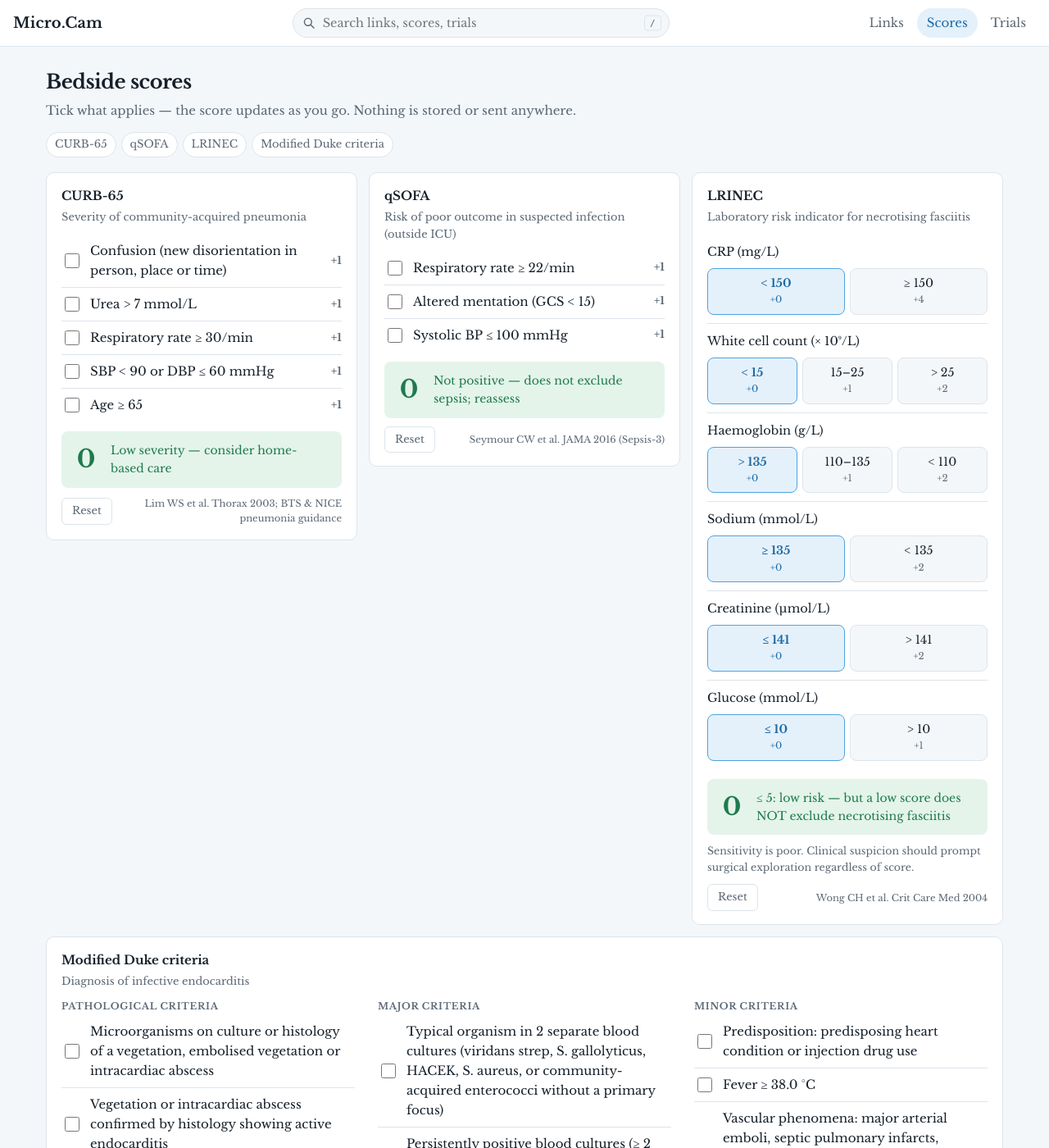
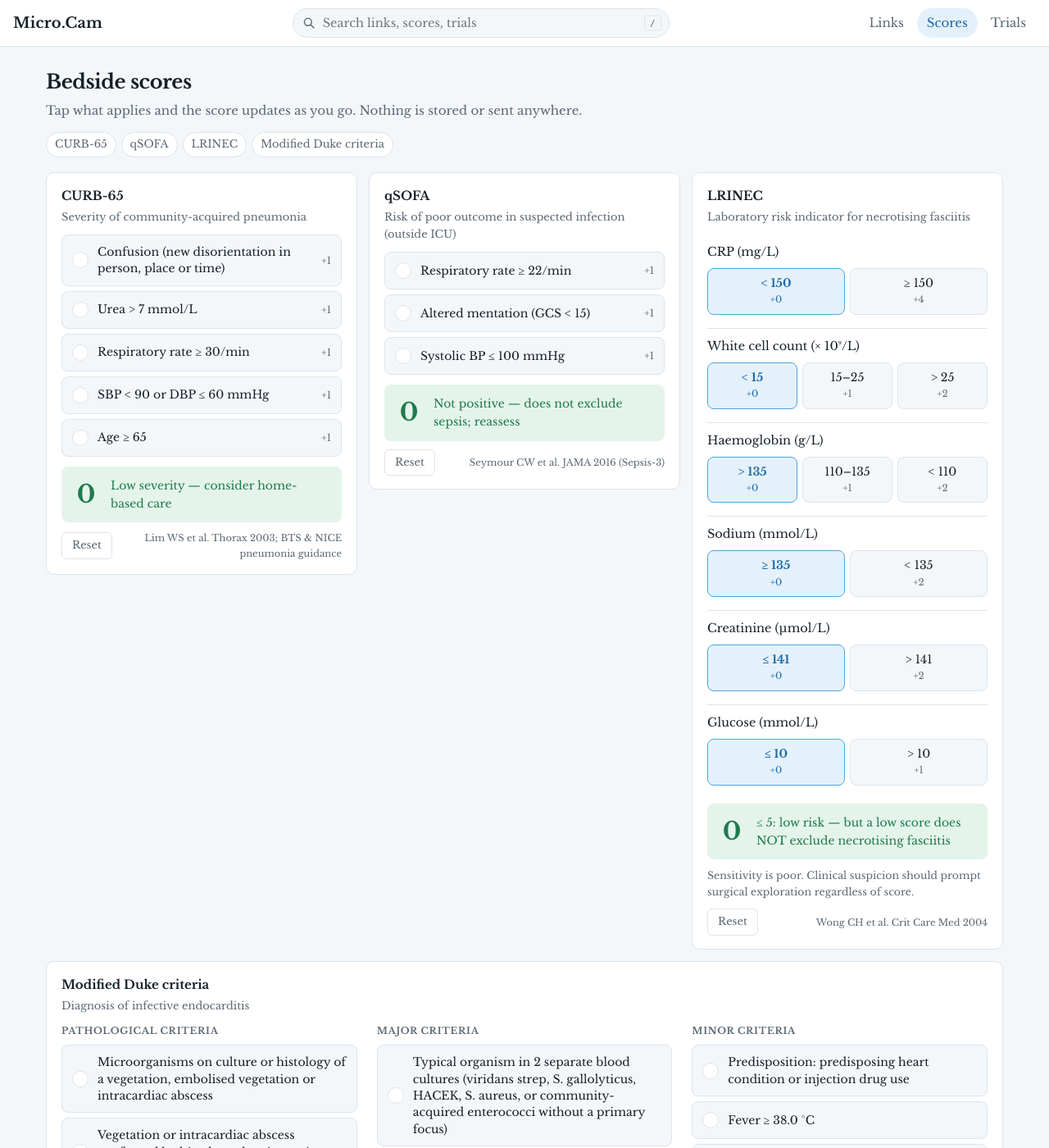
Before and after one commit to bucklesthomas/Micro.Cam, a Jekyll site: the page built from scores.html, in a window 1280 px wide and 1400 px high. Shown: the whole window at 82% size. Built offline with Jekyll 4.4.1, drawn with Linux system fonts in a browser that asks for light colours.

Commit message:
Show CURB-65, qSOFA and Duke criteria as selectable boxes to match LRINEC
Co-Authored-By: Claude Opus 5.5 <noreply@anthropic.com>
Claude-Session: https://claude.ai/code/session_014umjqCS9d4umYuNKooKA4U

```diff
--- a/assets/css/style.css
+++ b/assets/css/style.css
@@ -334,3 +334,28 @@ fieldset.row.choice:first-child { border-top: 0; }
   .ss-kbd { display: none; }
   html { scroll-padding-top: 120px; }
 }
+
+/* Yes/no criteria as selectable boxes (CURB-65, qSOFA, Duke) */
+.score form { gap: 6px; }
+.group { gap: 6px; }
+.subhead { margin-bottom: 2px; }
+.score form > .subhead:not(:first-child), .group .subhead { margin-top: 0; }
+.opt.toggle {
+  flex-direction: row; align-items: center; justify-content: flex-start; gap: 11px;
+  min-height: 46px; padding: 10px 12px; text-align: left;
+}
+.opt.toggle .opt-text { flex: 1; min-width: 0; font-size: 14px; line-height: 1.45; }
+.opt.toggle .opt-pts { flex: none; font-size: 12px; }
+.tick {
+  flex: none; width: 20px; height: 20px; border-radius: 50%;
+  border: 1.5px solid var(--line); background: var(--surface);
+  display: grid; place-items: center;
+}
+.tick::after {
+  content: ""; width: 6px; height: 10px; margin-top: -2px;
+  border: solid var(--surface); border-width: 0 2px 2px 0; transform: rotate(45deg); opacity: 0;
+}
+.opt.toggle:has(input:checked) .tick { background: var(--accent); border-color: var(--accent); }
+.opt.toggle:has(input:checked) .tick::after { opacity: 1; }
+.opt.toggle:has(input:checked) .opt-text { font-weight: 400; color: var(--ink); }
+.score.wide form { gap: 18px 24px; }
--- a/assets/js/scores.js
+++ b/assets/js/scores.js
@@ -2,10 +2,10 @@
  * Score definitions. To add a points-based score, copy the CURB-65 block.
  *
  * items:
- *   { label, pts }                         → checkbox worth pts
+ *   { label, pts }                         → selectable box worth pts
  *   { label, options: [[text, pts], ...] } → a row of selectable boxes, one per option
  *   { heading: 'text' }                    → small subheading inside the card
- *   { label, group: 'major' }              → checkbox counted by group (used by Duke)
+ *   { label, group: 'major' }              → selectable box counted by group (used by Duke)
  *
  * Points scores use `bands`: the first band with total <= max is shown.
  * Classification tools (like Duke) use `evaluate(counts)` instead, returning
@@ -126,12 +126,14 @@ var SCORES = [
                   '</span><span class="opt-pts">+' + o[1] + '</span></label>';
         });
         html += '</div></fieldset>';
-      } else if (it.group) {
-        html += '<label class="row" for="' + fid + '"><input type="checkbox" id="' + fid + '" data-group="' + it.group + '"' +
-                (it.key ? ' data-key="' + it.key + '"' : '') + '><span>' + it.label + '</span></label>';
       } else {
-        html += '<label class="row" for="' + fid + '"><input type="checkbox" id="' + fid + '" value="' + it.pts + '">' +
-                '<span>' + it.label + '</span><b>+' + it.pts + '</b></label>';
+        // Yes/no criterion: the whole criterion is one selectable box
+        var attrs = it.group
+          ? ' data-group="' + it.group + '"' + (it.key ? ' data-key="' + it.key + '"' : '')
+          : ' value="' + it.pts + '"';
+        html += '<label class="opt toggle" for="' + fid + '"><input type="checkbox" id="' + fid + '"' + attrs + '>' +
+                '<span class="tick" aria-hidden="true"></span><span class="opt-text">' + it.label + '</span>' +
+                (it.group ? '' : '<span class="opt-pts">+' + it.pts + '</span>') + '</label>';
       }
     });
     html += (opened ? '</div>' : '') + '</form><div class="result" aria-live="polite"><span class="total">0</span><span class="interp"></span></div>' +
--- a/scores.html
+++ b/scores.html
@@ -6,7 +6,7 @@ scripts:
   - /assets/js/scores.js
 ---
 <h1 class="page-title">Bedside scores</h1>
-<p class="lede">Tick what applies — the score updates as you go. Nothing is stored or sent anywhere.</p>
+<p class="lede">Tap what applies and the score updates as you go. Nothing is stored or sent anywhere.</p>
 
 <nav class="jump" id="score-nav" aria-label="Scores"></nav>
 <div class="grid scores" id="scores"></div>
```
